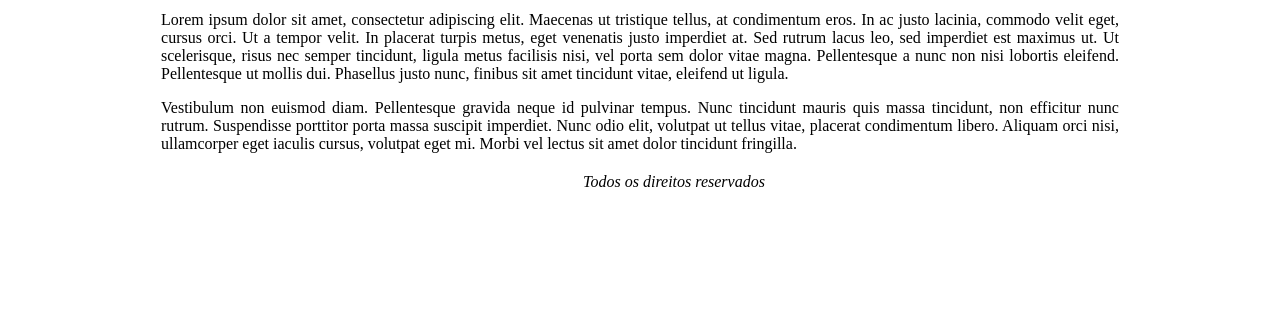
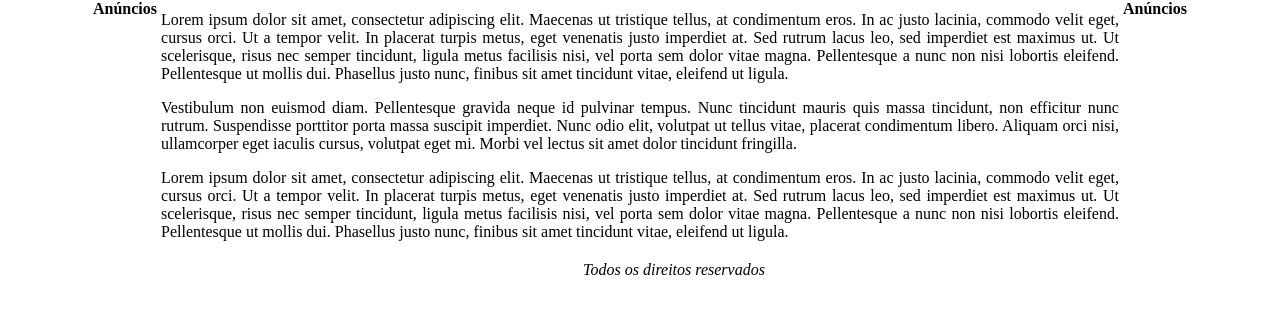
Before and after one commit to luiscarvalho83/projeto-aula-html, a plain HTML site: page Projeto-Aula-Html/quemsomos.html in a window 1280 px wide. Shown: the part 271-584 px from the top of the page. Drawn offline with Linux system fonts and the light colour scheme.

Commit message:
modificado o arquivo quemsomos.html para curso github prof José de Assis

```diff
--- a/Projeto-Aula-Html/quemsomos.html
+++ b/Projeto-Aula-Html/quemsomos.html
@@ -28,6 +28,9 @@
                     <p align="justify">
                         Vestibulum non euismod diam. Pellentesque gravida neque id pulvinar tempus. Nunc tincidunt mauris quis massa tincidunt, non efficitur nunc rutrum. Suspendisse porttitor porta massa suscipit imperdiet. Nunc odio elit, volutpat ut tellus vitae, placerat condimentum libero. Aliquam orci nisi, ullamcorper eget iaculis cursus, volutpat eget mi. Morbi vel lectus sit amet dolor tincidunt fringilla.
                     </p>
+                    <p align="justify">
+                        Lorem ipsum dolor sit amet, consectetur adipiscing elit. Maecenas ut tristique tellus, at condimentum eros. In ac justo lacinia, commodo velit eget, cursus orci. Ut a tempor velit. In placerat turpis metus, eget venenatis justo imperdiet at. Sed rutrum lacus leo, sed imperdiet est maximus ut. Ut scelerisque, risus nec semper tincidunt, ligula metus facilisis nisi, vel porta sem dolor vitae magna. Pellentesque a nunc non nisi lobortis eleifend. Pellentesque ut mollis dui. Phasellus justo nunc, finibus sit amet tincidunt vitae, eleifend ut ligula.
+                    </p>
                 </td>
             </tr>
             <tr>
```
